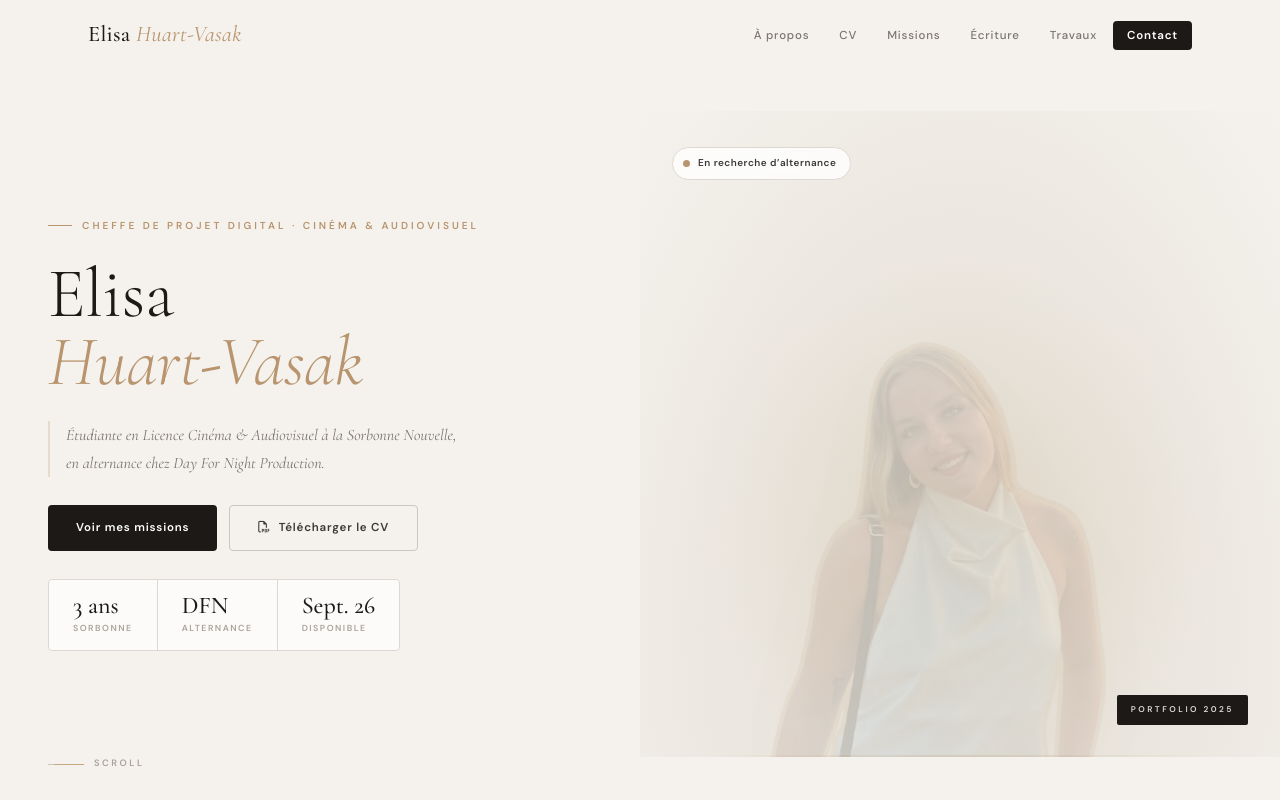
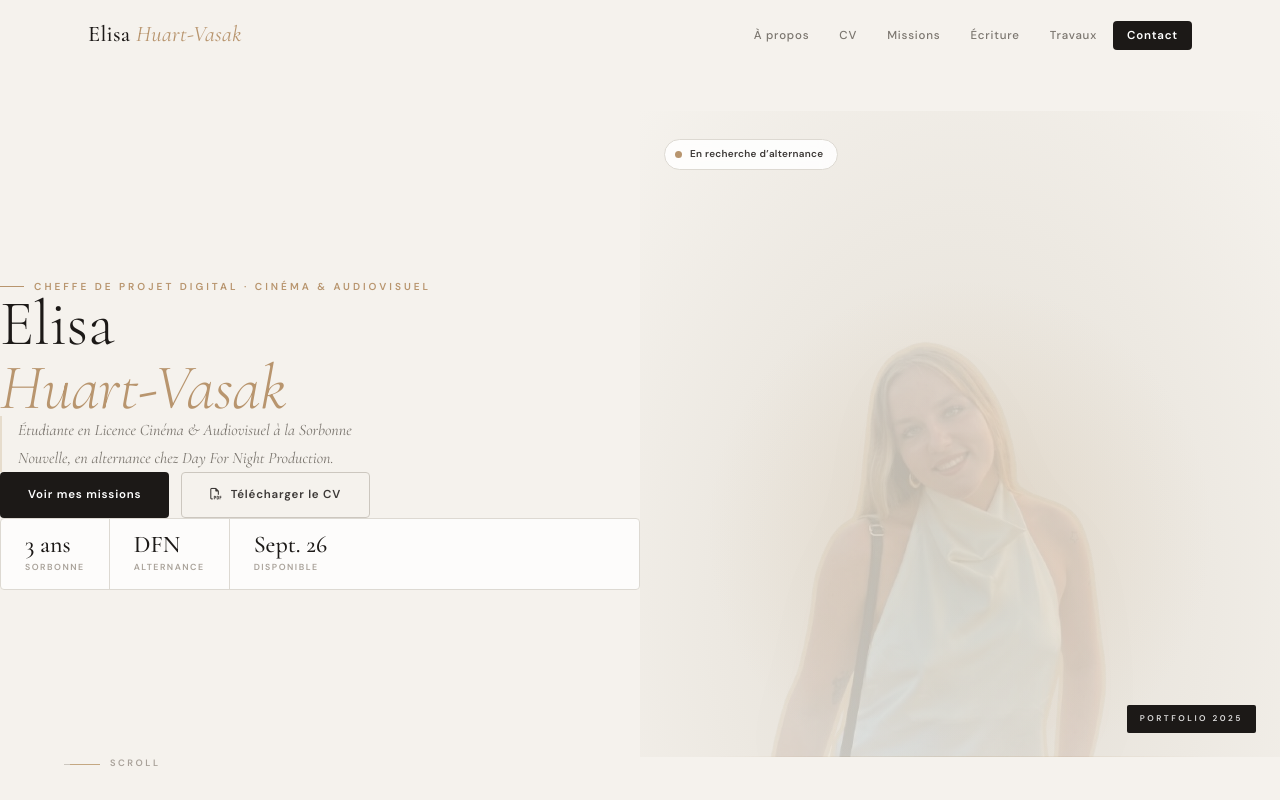
Before and after one commit to alexisveloso25-png/portfolio1, a plain HTML site: page index.html in a window 1280 px wide. Shown: the top 800 px of the page. Drawn offline with nearby package versions, Linux system fonts and the light colour scheme.

Commit message:
Update index.html

```diff
--- a/index.html
+++ b/index.html
@@ -186,12 +186,7 @@ button{font-family:inherit;cursor:pointer;border:none;background:none}
   position:relative;
   overflow:hidden;
 }
-.hero-left{
-  position:relative;z-index:2;
-  display:flex;flex-direction:column;justify-content:center;
-  padding:80px 80px 80px 80px;gap:32px;
-  max-width:760px;width:100%;
-}
+/* .hero-left defined below */
 .hero-pretitle{
   display:flex;align-items:center;gap:10px;
   font-size:.63rem;font-weight:600;letter-spacing:3px;
@@ -599,7 +594,7 @@ button{font-family:inherit;cursor:pointer;border:none;background:none}
 }
 @media(max-width:640px){
   .container{padding:0 20px}
-  .nav-inner{padding:0 20px;display:flex;align-items:center;justify-content:space-between}
+  .nav-inner{padding:0 20px}
   .nav-links{display:none}
   .burger{display:flex}
   .hero-left{padding:50px 20px 36px}
@@ -615,14 +610,12 @@ button{font-family:inherit;cursor:pointer;border:none;background:none}
 }
 
 /* Hero centered layout overrides */
-.hero-left { max-width: 760px; width: 100%; }
 .hero-right img { width:100%; height:100%; object-fit:cover; object-position:top center; opacity:.15; }
 .hero-img-caption { display:none !important; }
 .hero-ph-letter { display:none !important; }
 .hero-stats { background: rgba(255,255,255,.7); backdrop-filter:blur(4px); }
 
-
-/* ══ HERO — photo détourée côte à côte ════════════════════════════ */
+/* ══ HERO — 2 colonnes propres ════════════════════════════════════ */
 .hero {
   min-height: 100svh;
   display: grid;
@@ -632,29 +625,17 @@ button{font-family:inherit;cursor:pointer;border:none;background:none}
   position: relative;
   overflow: hidden;
 }
-
-/* Ligne verticale déco entre les deux colonnes */
 .hero::before {
   content: '';
   position: absolute;
-  top: 15%; bottom: 15%;
-  left: 50%;
+  top: 15%; bottom: 15%; left: 50%;
   width: 1px;
   background: linear-gradient(to bottom, transparent, var(--border2) 30%, var(--border2) 70%, transparent);
   pointer-events: none;
   z-index: 1;
 }
 
-/* ── Colonne gauche : texte ─────────────────────────────────────── */
-.hero-left {
-  display: flex;
-  flex-direction: column;
-  justify-content: center;
-  padding: 72px 60px 72px 48px;
-  gap: 28px;
-  position: relative;
-  z-index: 2;
-}
+/* ── Texte gauche ─────────────────────────────────────────────── */
 
 .hero-pretitle {
   display: flex;
@@ -671,10 +652,9 @@ button{font-family:inherit;cursor:pointer;border:none;background:none}
   background: var(--sand2);
   flex-shrink: 0;
 }
-
 .hero-title {
   font-family: var(--serif);
-  font-size: clamp(3.4rem, 5.5vw, 6rem);
+  font-size: clamp(3.6rem, 5vw, 5.8rem);
   font-weight: 300;
   line-height: .9;
   letter-spacing: -.5px;
@@ -685,162 +665,108 @@ button{font-family:inherit;cursor:pointer;border:none;background:none}
   font-style: italic;
   color: var(--sand2);
   display: block;
-  margin-top: 4px;
+  margin-top: 6px;
 }
-
 .hero-sub {
   font-family: var(--serif);
   font-size: 1rem;
   font-style: italic;
   color: var(--ink3);
   line-height: 1.75;
-  max-width: 420px;
+  max-width: 400px;
   border-left: 2px solid var(--sand-bdr);
   padding-left: 16px;
 }
-
 .hero-btns { display: flex; gap: 12px; flex-wrap: wrap; }
-
 .hero-stats {
   display: flex;
-  gap: 0;
   border: 1px solid var(--border);
   border-radius: var(--r);
   overflow: hidden;
-  align-self: flex-start;
-  background: rgba(255,255,255,.7);
+  background: rgba(255,255,255,.75);
 }
 .hero-stat {
   padding: 14px 24px;
   border-right: 1px solid var(--border);
 }
 .hero-stat:last-child { border-right: none; }
-.stat-n {
-  font-family: var(--serif);
-  font-size: 1.5rem;
-  font-weight: 500;
-  color: var(--ink);
-  line-height: 1;
-}
-.stat-l {
-  font-size: .55rem;
-  font-weight: 600;
-  letter-spacing: 1.5px;
-  text-transform: uppercase;
-  color: var(--ink4);
-  margin-top: 3px;
-}
+.stat-n { font-family: var(--serif); font-size: 1.5rem; font-weight: 500; color: var(--ink); line-height: 1; }
+.stat-l { font-size: .55rem; font-weight: 600; letter-spacing: 1.5px; text-transform: uppercase; color: var(--ink4); margin-top: 3px; }
 
-/* ── Colonne droite : photo détourée ────────────────────────────── */
+/* ── Photo droite ──────────────────────────────────────────────── */
 .hero-right {
   position: relative;
   display: flex;
   align-items: flex-end;
   justify-content: center;
   overflow: hidden;
-  /* Fond crème légèrement plus foncé pour faire ressortir le PNG transparent */
-  background: radial-gradient(ellipse at 50% 80%, var(--cream3) 0%, var(--cream2) 60%, var(--cream) 100%);
+  background: radial-gradient(ellipse at 50% 75%, var(--cream3) 0%, var(--cream2) 55%, var(--cream) 100%);
   z-index: 2;
 }
-
-/* Cercle déco derrière la photo */
 .hero-right::before {
   content: '';
   position: absolute;
-  bottom: -5%;
-  left: 50%;
+  bottom: -5%; left: 50%;
   transform: translateX(-50%);
-  width: 85%;
-  aspect-ratio: 1;
+  width: 80%; aspect-ratio: 1;
   border-radius: 50%;
-  background: radial-gradient(ellipse, rgba(196,168,130,.18) 0%, transparent 70%);
+  background: radial-gradient(ellipse, rgba(196,168,130,.2) 0%, transparent 70%);
   pointer-events: none;
 }
-
-/* Demi-cercle au sol */
 .hero-right::after {
   content: '';
   position: absolute;
   bottom: 0; left: 10%; right: 10%;
-  height: 2px;
+  height: 1px;
   background: linear-gradient(to right, transparent, var(--sand-bdr), transparent);
 }
-
 .hero-img-main {
-  width: 100%;
-  height: 100%;
+  width: 100%; height: 100%;
   display: flex;
   align-items: flex-end;
   justify-content: center;
-  position: relative;
 }
-
-/* La photo PNG détourée */
 .hero-img-main img {
   width: auto;
-  max-width: 88%;
-  height: 92%;
+  max-width: 82%;
+  height: 90%;
   object-fit: contain;
   object-position: bottom center;
-  display: block;
   position: relative;
   z-index: 2;
-  /* Légère ombre portée sous le personnage */
-  filter: drop-shadow(0 24px 40px rgba(120,90,60,.15));
+  filter: drop-shadow(0 20px 36px rgba(100,70,40,.13));
   transition: transform .6s cubic-bezier(.22,1,.36,1);
 }
-.hero:hover .hero-img-main img {
-  transform: translateY(-6px);
-}
-
-/* Badge flottant */
+.hero:hover .hero-img-main img { transform: translateY(-5px); }
 .hero-photo-badge {
   position: absolute;
-  bottom: 32px; right: 32px;
-  background: var(--ink);
-  color: rgba(255,255,255,.85);
-  font-family: var(--sans);
-  font-size: .52rem;
-  font-weight: 700;
-  letter-spacing: 2.5px;
-  text-transform: uppercase;
-  padding: 8px 14px;
-  border-radius: 2px;
-  z-index: 5;
+  bottom: 24px; right: 24px;
+  background: var(--ink); color: rgba(255,255,255,.85);
+  font-family: var(--sans); font-size: .52rem;
+  font-weight: 700; letter-spacing: 2.5px; text-transform: uppercase;
+  padding: 7px 13px; border-radius: 2px; z-index: 5;
 }
-
-/* Étiquette en haut à gauche */
 .hero-photo-tag {
   position: absolute;
-  top: 36px; left: 32px;
-  display: flex;
-  align-items: center;
-  gap: 8px;
-  background: rgba(255,255,255,.8);
+  top: 28px; left: 24px;
+  display: flex; align-items: center; gap: 8px;
+  background: rgba(255,255,255,.85);
   backdrop-filter: blur(8px);
   border: 1px solid var(--border);
   border-radius: 99px;
-  padding: 7px 14px 7px 10px;
-  font-size: .62rem;
-  font-weight: 600;
-  letter-spacing: .5px;
-  color: var(--ink2);
-  z-index: 5;
+  padding: 6px 14px 6px 10px;
+  font-size: .62rem; font-weight: 600; letter-spacing: .3px;
+  color: var(--ink2); z-index: 5;
 }
 .hero-photo-tag-dot {
-  width: 7px; height: 7px;
-  border-radius: 50%;
-  background: var(--sand2);
-  flex-shrink: 0;
+  width: 7px; height: 7px; border-radius: 50%;
+  background: var(--sand2); flex-shrink: 0;
 }
-
 .hero-img-caption { display: none !important; }
 .hero-ph-letter   { display: none !important; }
-
-/* ── Scroll indicator ───────────────────────────────────────────── */
 .hero-scroll-hint {
   position: absolute;
-  bottom: 28px; left: 48px;
+  bottom: 28px; left: 64px;
   display: flex; align-items: center; gap: 10px;
   font-size: .58rem; font-weight: 600;
   letter-spacing: 2.5px; text-transform: uppercase;
@@ -859,24 +785,19 @@ button{font-family:inherit;cursor:pointer;border:none;background:none}
 }
 @keyframes slideRight { to { left: 100% } }
 
-/* ── Responsive ─────────────────────────────────────────────────── */
+/* ── Responsive ────────────────────────────────────────────────── */
 @media (max-width: 860px) {
-  .hero {
-    grid-template-columns: 1fr;
-    grid-template-rows: auto 380px;
-    min-height: auto;
-  }
+  .hero { grid-template-columns: 1fr; grid-template-rows: auto 360px; }
   .hero::before { display: none; }
-  .hero-left { padding: 56px 24px 32px; order: 1; }
-  .hero-right { height: 380px; order: 2; }
-  .hero-img-main img { height: 100%; max-width: 70%; }
+  .hero-left { padding: 56px 28px 32px; order: 1; }
+  .hero-right { height: 360px; order: 2; }
+  .hero-img-main img { height: 100%; max-width: 68%; }
   .hero-scroll-hint { display: none; }
 }
 @media (max-width: 520px) {
   .hero-title { font-size: 2.8rem; }
-  .hero-right { height: 300px; }
-  .hero-stats { flex-wrap: wrap; }
-  .hero-img-main img { max-width: 85%; }
+  .hero-right { height: 280px; }
+  .hero-img-main img { max-width: 82%; }
 }
 
   </style>
@@ -898,18 +819,14 @@ button{font-family:inherit;cursor:pointer;border:none;background:none}
   </div>
 </nav>
 
-<!-- HERO -->
 <section class="hero">
-
-  <!-- Gauche : texte -->
   <div class="hero-left">
     <div class="hero-pretitle" data-a="0">
       <span class="hero-pretitle-line"></span>
       Cheffe de projet digital &middot; Cinéma &amp; Audiovisuel
     </div>
     <h1 class="hero-title" data-a="1">
-      Elisa
-      <em>Huart-Vasak</em>
+      Elisa<em>Huart-Vasak</em>
     </h1>
     <p class="hero-sub" data-a="2">
       Étudiante en Licence Cinéma &amp; Audiovisuel à la Sorbonne Nouvelle, en alternance chez Day For Night Production.
@@ -921,58 +838,39 @@ button{font-family:inherit;cursor:pointer;border:none;background:none}
       </a>
     </div>
     <div class="hero-stats" data-a="3">
-      <div class="hero-stat">
-        <div class="stat-n">3 ans</div>
-        <div class="stat-l">Sorbonne</div>
-      </div>
-      <div class="hero-stat">
-        <div class="stat-n">DFN</div>
-        <div class="stat-l">Alternance</div>
-      </div>
-      <div class="hero-stat">
-        <div class="stat-n">Sept. 26</div>
-        <div class="stat-l">Disponible</div>
-      </div>
+      <div class="hero-stat"><div class="stat-n">3 ans</div><div class="stat-l">Sorbonne</div></div>
+      <div class="hero-stat"><div class="stat-n">DFN</div><div class="stat-l">Alternance</div></div>
+      <div class="hero-stat"><div class="stat-n">Sept. 26</div><div class="stat-l">Disponible</div></div>
     </div>
   </div>
 
-  <!-- Droite : photo PNG détourée -->
   <div class="hero-right" data-a="4">
     <div class="hero-img-main">
-      <img src="assets/photo.png" alt="Elisa Huart-Vasak">
+      <img src="assets/photo1.png" alt="Elisa Huart-Vasak">
     </div>
-    <!-- Badge -->
     <div class="hero-photo-badge">Portfolio 2025</div>
-    <!-- Tag disponibilité -->
     <div class="hero-photo-tag">
       <span class="hero-photo-tag-dot"></span>
       En recherche d&rsquo;alternance
     </div>
   </div>
 
-  <!-- Scroll indicator -->
   <div class="hero-scroll-hint">
-    <span class="hero-scroll-line"></span>
-    Scroll
+    <span class="hero-scroll-line"></span>Scroll
   </div>
-
 </section>
 
 <div class="divider"></div>
 
-<!-- À PROPOS -->
 <section class="section" id="about">
   <div class="container">
     <div class="section-hd" data-r>
-      <div>
-        <p class="eyebrow">À propos</p>
-        <h2 class="h2">Cinéma, production<br>&amp; <em>stratégie digitale</em></h2>
-      </div>
+      <div><p class="eyebrow">À propos</p><h2 class="h2">Cinéma, production<br>&amp; <em>stratégie digitale</em></h2></div>
     </div>
     <div class="about-grid" data-r="scale">
       <div class="about-photo" style="background:var(--cream2)">
-        <img src="assets/photo.png" alt="Elisa Huart-Vasak"
-             style="width:100%;height:100%;object-fit:contain;object-position:bottom center;padding-bottom:0">
+        <img src="assets/photo1.png" alt="Elisa Huart-Vasak"
+             style="width:100%;height:100%;object-fit:contain;object-position:bottom center">
         <div class="about-photo-label"><p class="caption">Elisa Huart-Vasak &middot; Paris 75011</p></div>
       </div>
       <div class="about-body">
@@ -980,12 +878,9 @@ button{font-family:inherit;cursor:pointer;border:none;background:none}
         <p class="about-text">En alternance chez <strong>Day For Night Production</strong> depuis septembre 2025, je gère l&rsquo;administration, la lecture de scénarios, la rédaction d&rsquo;intentions de projet et la mise en page de dossiers.</p>
         <p class="about-text">Après un Mastère Manager de la Stratégie Marketing (Digital School of Paris, 2026-2028), je vise un poste de <strong>cheffe de projet digital en apprentissage dès septembre 2026</strong>.</p>
         <div class="about-pills">
-          <span class="tag">Gestion réseaux sociaux</span>
-          <span class="tag">Rédaction de contenus</span>
-          <span class="tag">Montage photo/vidéo</span>
-          <span class="tag">Coordination plateau</span>
-          <span class="tag">Canva &middot; Premiere Pro</span>
-          <span class="tag">Illustrator &middot; CapCut</span>
+          <span class="tag">Gestion réseaux sociaux</span><span class="tag">Rédaction de contenus</span>
+          <span class="tag">Montage photo/vidéo</span><span class="tag">Coordination plateau</span>
+          <span class="tag">Canva &middot; Premiere Pro</span><span class="tag">Illustrator &middot; CapCut</span>
         </div>
         <div class="about-info-grid">
           <div class="about-info-item"><p class="info-k">Naissance</p><p class="info-v">29/01/2005 — 21 ans</p></div>
@@ -1004,10 +899,7 @@ button{font-family:inherit;cursor:pointer;border:none;background:none}
 <section class="section section-cream" id="works">
   <div class="container">
     <div class="section-hd" data-r>
-      <div>
-        <p class="eyebrow">Alternance en production</p>
-        <h2 class="h2">Day For Night<br><em>Production</em></h2>
-      </div>
+      <div><p class="eyebrow">Alternance en production</p><h2 class="h2">Day For Night<br><em>Production</em></h2></div>
       <a href="missions.html" class="link-more">Toutes les missions <i class="fa-solid fa-arrow-right"></i></a>
     </div>
     <div class="works-feat" data-r>
@@ -1022,10 +914,7 @@ button{font-family:inherit;cursor:pointer;border:none;background:none}
       </div>
       <div class="works-feat-body">
         <div class="works-num">01</div>
-        <div>
-          <p class="works-sub">Assistante de production en alternance</p>
-          <h3 class="works-title">Day For Night Production</h3>
-        </div>
+        <div><p class="works-sub">Assistante de production en alternance</p><h3 class="works-title">Day For Night Production</h3></div>
         <p class="works-desc">Gestion administrative, lecture et analyse de scénarios, rédaction d&rsquo;intentions de projet, mise en page et montage de dossiers.</p>
         <div class="works-role">
           <p class="works-role-k">Mes missions</p>
@@ -1065,12 +954,8 @@ button{font-family:inherit;cursor:pointer;border:none;background:none}
       <div data-r>
         <p class="eyebrow">Compétences</p>
         <h2 class="h2">Outils &amp;<br><em>savoir-faire</em></h2>
-        <p class="body-lg" style="margin-top:20px;max-width:340px">
-          Des compétences techniques et créatives au service de projets audiovisuels et digitaux.
-        </p>
-        <a href="cv.html" class="btn btn-dark" style="margin-top:28px;display:inline-flex">
-          <i class="fa-regular fa-file-pdf"></i> CV complet
-        </a>
+        <p class="body-lg" style="margin-top:20px;max-width:340px">Des compétences techniques et créatives au service de projets audiovisuels et digitaux.</p>
+        <a href="cv.html" class="btn btn-dark" style="margin-top:28px;display:inline-flex"><i class="fa-regular fa-file-pdf"></i> CV complet</a>
       </div>
       <div class="skills-bars" data-r="right">
         <div class="skill-row"><div class="skill-top"><span>Gestion des réseaux sociaux</span><span class="skill-pct">90%</span></div><div class="skill-track"><div class="skill-fill" style="--w:90%"></div></div></div>
@@ -1089,10 +974,7 @@ button{font-family:inherit;cursor:pointer;border:none;background:none}
 <section class="section section-cream2" id="contact">
   <div class="container">
     <div class="section-hd" data-r>
-      <div>
-        <p class="eyebrow">Contact</p>
-        <h2 class="h2">Travaillons<br><em>ensemble</em></h2>
-      </div>
+      <div><p class="eyebrow">Contact</p><h2 class="h2">Travaillons<br><em>ensemble</em></h2></div>
     </div>
     <div class="contact-wrap" data-r>
       <div>
@@ -1101,7 +983,7 @@ button{font-family:inherit;cursor:pointer;border:none;background:none}
           <a href="mailto:huartvasak@gmail.com" class="contact-link"><i class="fa-regular fa-envelope"></i> huartvasak@gmail.com</a>
           <a href="tel:+33783854578" class="contact-link"><i class="fa-solid fa-phone"></i> +33 7 83 85 45 78</a>
           <a href="https://linkedin.com/in/elisa-huart-vasak" target="_blank" class="contact-link"><i class="fa-brands fa-linkedin"></i> Elisa Huart-Vasak</a>
-          <span class="contact-link" style="cursor:default"><i class="fa-solid fa-location-dot"></i> 75011 Paris</span>
+          <span class="contact-link"><i class="fa-solid fa-location-dot"></i> 75011 Paris</span>
         </div>
       </div>
       <form class="contact-form" id="contact-form" onsubmit="handleForm(event)">
@@ -1111,9 +993,7 @@ button{font-family:inherit;cursor:pointer;border:none;background:none}
         </div>
         <div class="fg"><label>Sujet</label><input type="text" placeholder="Alternance, projet..."></div>
         <div class="fg"><label>Message</label><textarea rows="5" placeholder="Votre message..." required></textarea></div>
-        <button type="submit" class="btn btn-dark" id="form-btn">
-          <i class="fa-regular fa-paper-plane"></i> Envoyer
-        </button>
+        <button type="submit" class="btn btn-dark" id="form-btn"><i class="fa-regular fa-paper-plane"></i> Envoyer</button>
         <p id="form-msg" style="display:none;font-size:.78rem;color:var(--sand2);margin-top:8px"></p>
       </form>
     </div>
@@ -1124,11 +1004,8 @@ button{font-family:inherit;cursor:pointer;border:none;background:none}
   <div class="container footer-inner">
     <span class="footer-brand">Elisa Huart-Vasak</span>
     <nav class="footer-nav">
-      <a href="#about">À propos</a>
-      <a href="cv.html">CV</a>
-      <a href="missions.html">Missions</a>
-      <a href="creation.html">Écriture</a>
-      <a href="devoirs.html">Travaux</a>
+      <a href="#about">À propos</a><a href="cv.html">CV</a>
+      <a href="missions.html">Missions</a><a href="creation.html">Écriture</a><a href="devoirs.html">Travaux</a>
     </nav>
     <span class="footer-copy">&copy; 2025 &mdash; Sorbonne Nouvelle &middot; Licence Cinéma &amp; Audiovisuel</span>
   </div>
```
